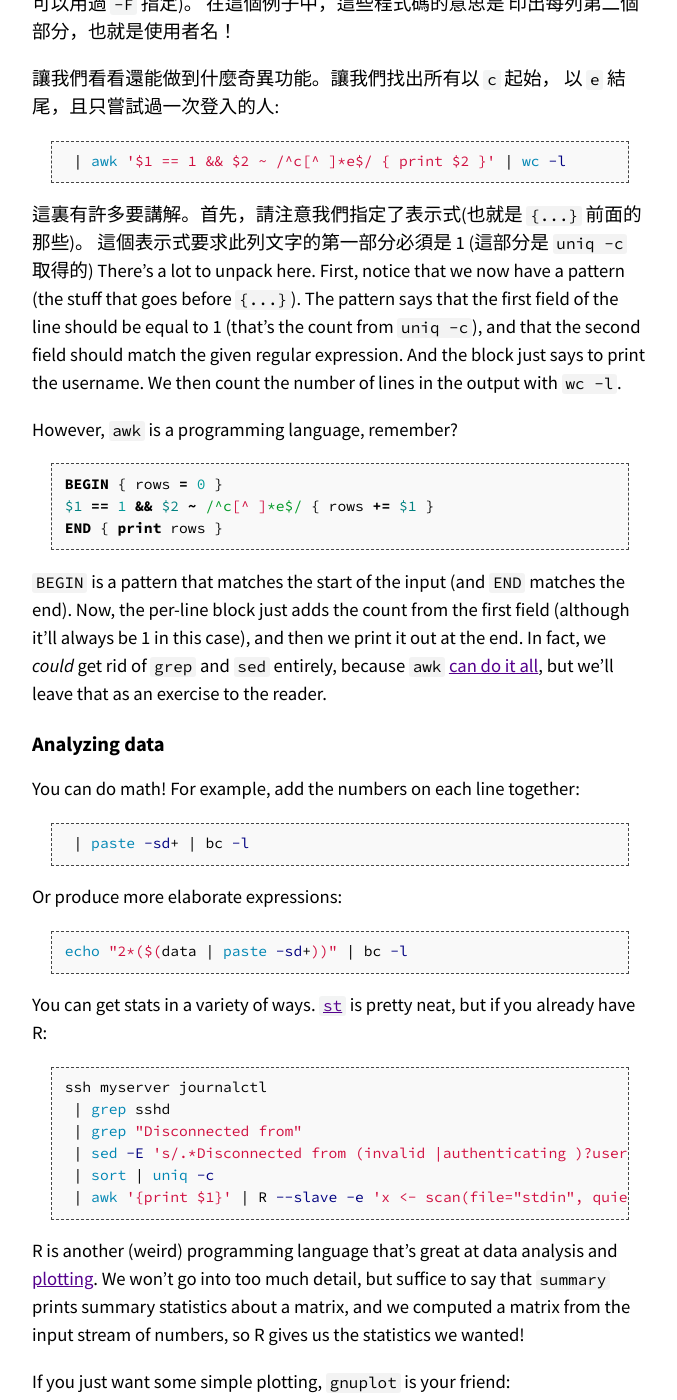
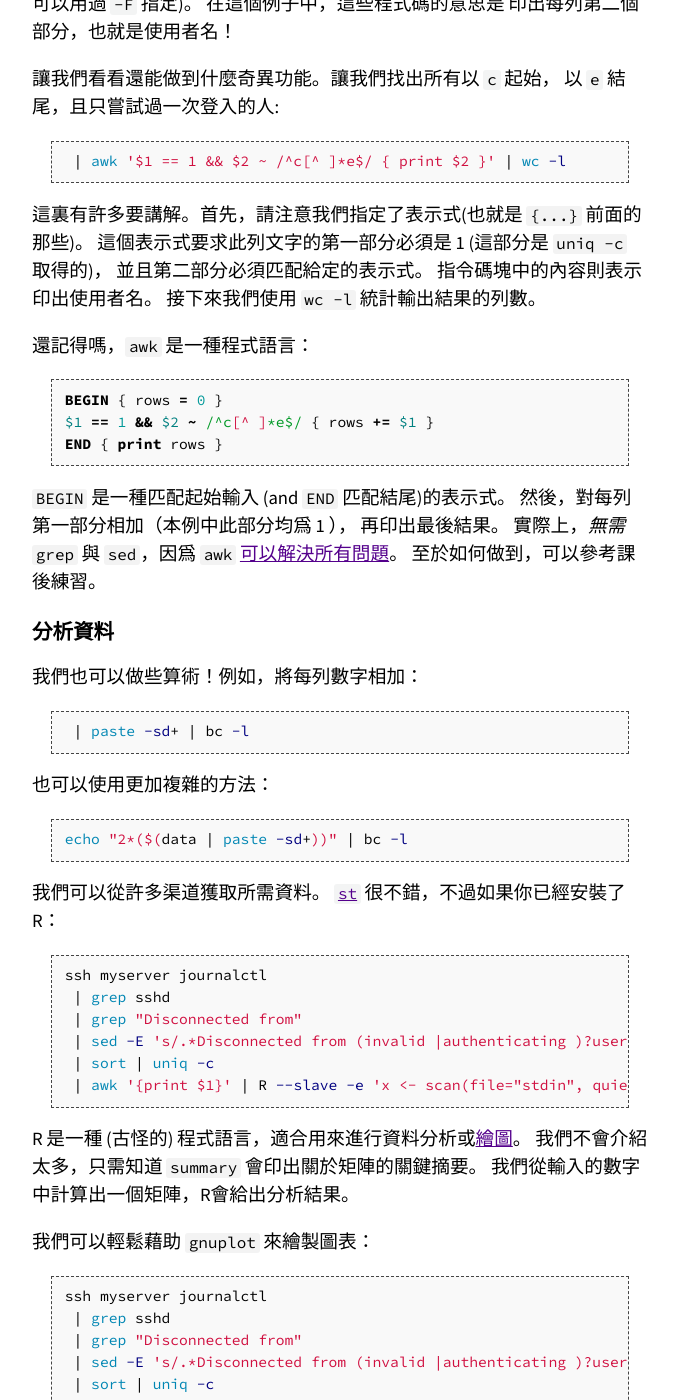
Before and after one commit to missing-semester-zh-Hant/missing-semester-zh-Hant.github.io, a Jekyll site: the page built from _2020/data-wrangling.md, in a window 1280 px wide and 1400 px high, scrolled down 5582 px. Shown: the whole window, without its empty margins (300-977 px from the left). Built offline with Jekyll 4.4.1, drawn with Linux system fonts in a browser that asks for light colours; some of the changed text lies outside the part shown.

Commit message:
update translation

````diff
--- a/_2020/data-wrangling.md
+++ b/_2020/data-wrangling.md
@@ -380,15 +380,13 @@ field of the line should be equal to 1 (that's the count from `uniq
 expression. And the block just says to print the username. We then count
 the number of lines in the output with `wc -l`. -->
 這裏有許多要講解。首先，請注意我們指定了表示式(也就是 `{...}` 前面的那些)。
-這個表示式要求此列文字的第一部分必須是 1 (這部分是 `uniq -c` 取得的)
-There's a lot to unpack here. First, notice that we now have a pattern
-(the stuff that goes before `{...}`). The pattern says that the first
-field of the line should be equal to 1 (that's the count from `uniq
--c`), and that the second field should match the given regular
-expression. And the block just says to print the username. We then count
-the number of lines in the output with `wc -l`.
+這個表示式要求此列文字的第一部分必須是 1 (這部分是 `uniq -c` 取得的)，
+並且第二部分必須匹配給定的表示式。
+指令碼塊中的內容則表示印出使用者名。
+接下來我們使用 `wc -l` 統計輸出結果的列數。
 
-However, `awk` is a programming language, remember?
+<!-- However, `awk` is a programming language, remember? -->
+還記得嗎，`awk` 是一種程式語言：
 
 ```awk
 BEGIN { rows = 0 }
@@ -396,31 +394,41 @@ $1 == 1 && $2 ~ /^c[^ ]*e$/ { rows += $1 }
 END { print rows }
 ```
 
-`BEGIN` is a pattern that matches the start of the input (and `END`
+<!-- `BEGIN` is a pattern that matches the start of the input (and `END`
 matches the end). Now, the per-line block just adds the count from the
 first field (although it'll always be 1 in this case), and then we print
 it out at the end. In fact, we _could_ get rid of `grep` and `sed`
 entirely, because `awk` [can do it
 all](https://backreference.org/2010/02/10/idiomatic-awk/), but we'll
-leave that as an exercise to the reader.
+leave that as an exercise to the reader. -->
+`BEGIN` 是一種匹配起始輸入 (and `END` 匹配結尾)的表示式。
+然後，對每列第一部分相加（本例中此部分均爲 1 ），
+再印出最後結果。
+實際上，_無需_ `grep` 與 `sed`，因爲 `awk` [可以解決所有問題](https://backreference.org/2010/02/10/idiomatic-awk/)。
+至於如何做到，可以參考課後練習。
 
-## Analyzing data
+<!-- ## Analyzing data -->
+## 分析資料
 
-You can do math! For example, add the numbers on each line together:
+<!-- You can do math! For example, add the numbers on each line together: -->
+我們也可以做些算術！例如，將每列數字相加：
 
 ```bash
  | paste -sd+ | bc -l
 ```
 
-Or produce more elaborate expressions:
+<!-- Or produce more elaborate expressions: -->
+也可以使用更加複雜的方法：
 
 ```bash
 echo "2*($(data | paste -sd+))" | bc -l
 ```
 
-You can get stats in a variety of ways.
+<!-- You can get stats in a variety of ways.
 [`st`](https://github.com/nferraz/st) is pretty neat, but if you already
-have R:
+have R: -->
+我們可以從許多渠道獲取所需資料。
+[`st`](https://github.com/nferraz/st) 很不錯，不過如果你已經安裝了R：
 
 ```bash
 ssh myserver journalctl
@@ -431,13 +439,17 @@ ssh myserver journalctl
  | awk '{print $1}' | R --slave -e 'x <- scan(file="stdin", quiet=TRUE); summary(x)'
 ```
 
-R is another (weird) programming language that's great at data analysis
+<!-- R is another (weird) programming language that's great at data analysis
 and [plotting](https://ggplot2.tidyverse.org/). We won't go into too
 much detail, but suffice to say that `summary` prints summary statistics
 about a matrix, and we computed a matrix from the input stream of
-numbers, so R gives us the statistics we wanted!
+numbers, so R gives us the statistics we wanted! -->
+R 是一種 (古怪的) 程式語言，適合用來進行資料分析或[繪圖](https://ggplot2.tidyverse.org/)。
+我們不會介紹太多，只需知道 `summary` 會印出關於矩陣的關鍵摘要。
+我們從輸入的數字中計算出一個矩陣，R會給出分析結果。
 
-If you just want some simple plotting, `gnuplot` is your friend:
+<!-- If you just want some simple plotting, `gnuplot` is your friend: -->
+我們可以輕鬆藉助 `gnuplot` 來繪製圖表：
 
 ```bash
 ssh myserver journalctl
@@ -449,23 +461,29 @@ ssh myserver journalctl
  | gnuplot -p -e 'set boxwidth 0.5; plot "-" using 1:xtic(2) with boxes'
 ```
 
-## Data wrangling to make arguments
+<!-- ## Data wrangling to make arguments -->
+## 使用資料處理來獲取參數
 
-Sometimes you want to do data wrangling to find things to install or
+<!-- Sometimes you want to do data wrangling to find things to install or
 remove based on some longer list. The data wrangling we've talked about
-so far + `xargs` can be a powerful combo:
+so far + `xargs` can be a powerful combo: -->
+有時我們需要利用資處理來從一個長表中找出想要安裝或反安裝的東西，
+利用我們之前講授的知識與 `xargs` 可以輕鬆實現：
 
 ```bash
 rustup toolchain list | grep nightly | grep -vE "nightly-x86" | sed 's/-x86.*//' | xargs rustup toolchain uninstall
 ```
 
-## Wrangling binary data
+<!-- ## Wrangling binary data -->
+## 處理二進制
 
-So far, we have mostly talked about wrangling textual data, but pipes
+<!-- So far, we have mostly talked about wrangling textual data, but pipes
 are just as useful for binary data. For example, we can use ffmpeg to
 capture an image from our camera, convert it to grayscale, compress it,
 send it to a remote machine over SSH, decompress it there, make a copy,
-and then display it.
+and then display it. -->
+雖然截至目前我們都在處理文本，不過管道對於處理二進制資料也十分有效。
+例如，我們可以使用ffmpeg來從相機中獲取圖像，轉換爲灰度，再進行壓縮，最後通過SSH發送至遠端，再在遠端解壓縮，建立複製並顯示。
 
 ```bash
 ffmpeg -loglevel panic -i /dev/video0 -frames 1 -f image2 -
````
Also changed, not shown: README.md.
